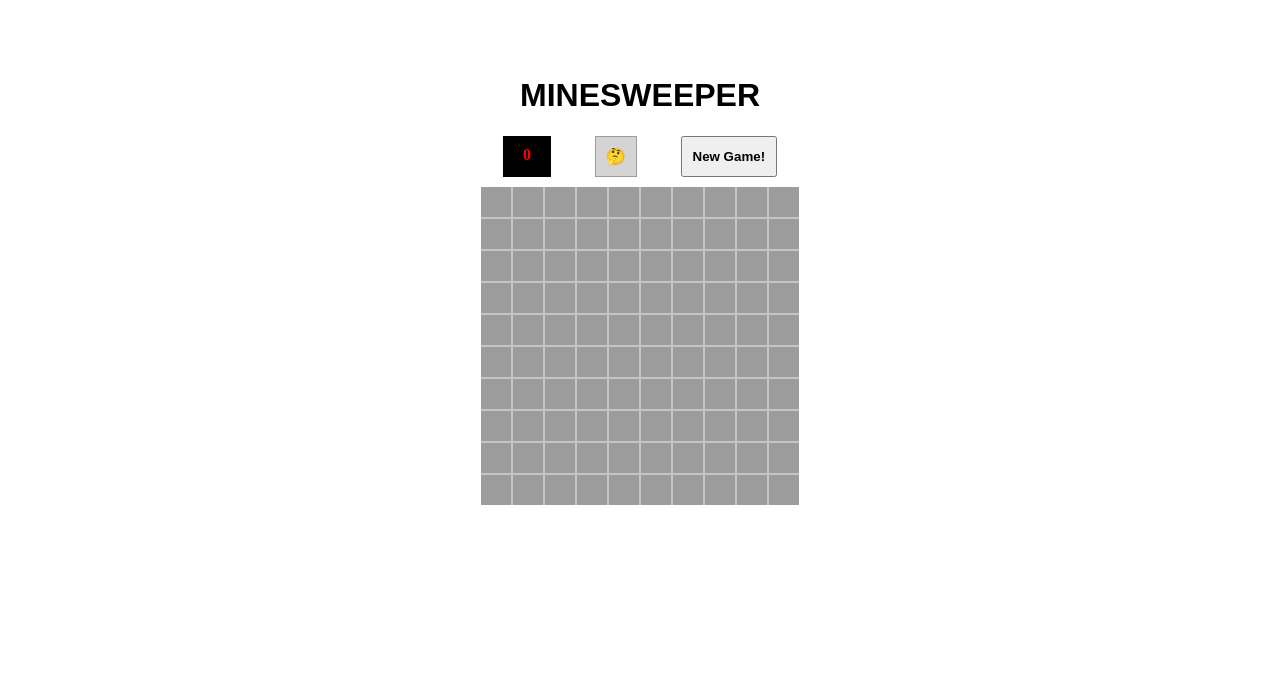
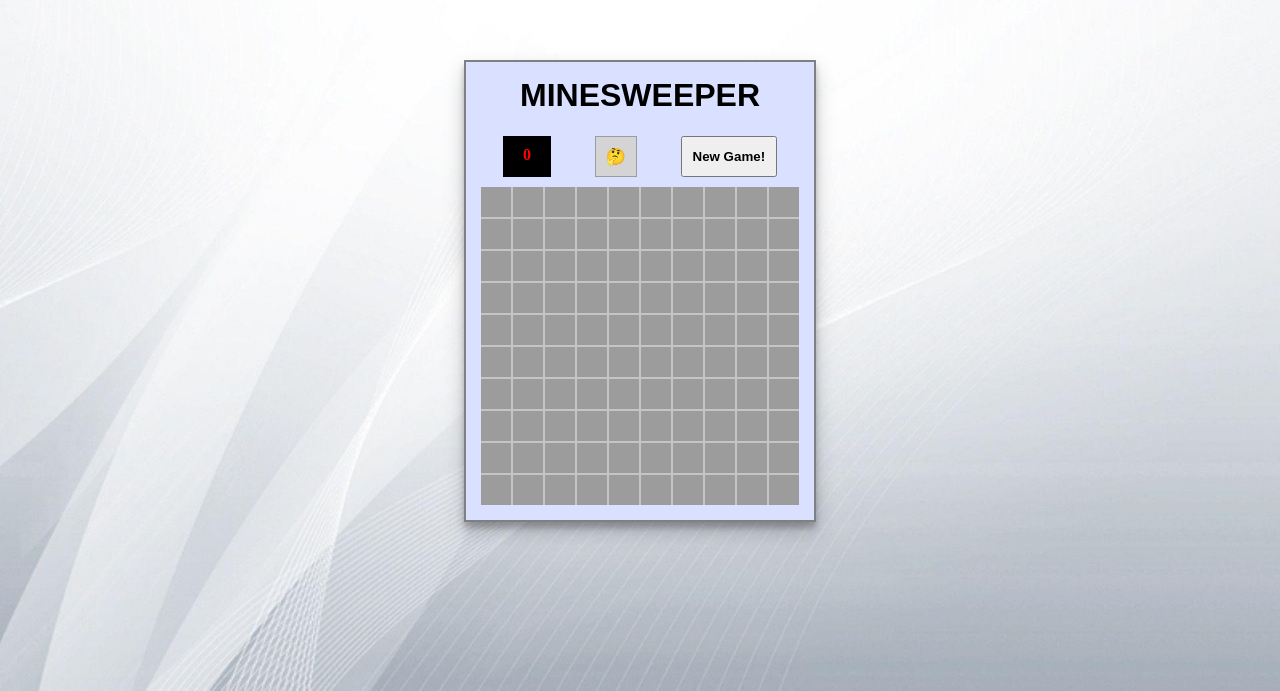
Before and after one commit to Cufavarela/MInesWeeper, a React (Create React App) app: page / in a window 1280 px wide. Shown: the part 109-800 px from the top of the page. Built offline with nearby package versions, Linux system fonts and the light colour scheme.

Commit message:
fix some styles

```diff
--- a/src/App.js
+++ b/src/App.js
@@ -9,6 +9,7 @@ function App() {
 
   return (
     <main>
+      <div className="gameContainer">
         <h1>MINESWEEPER</h1>
         <Header
           newGame={newGame}
@@ -21,6 +22,7 @@ function App() {
           setFoundedMines={setFoundedMines}
           foundedMines={foundedMines}
         />
+      </div>
     </main>
   );
 }
--- a/src/Assets/Styles/App.scss
+++ b/src/Assets/Styles/App.scss
@@ -4,6 +4,8 @@ body,
   min-height: 100vh;
   overflow: hidden;
   margin: 0;
+  background-image: url("../BG.jpg");
+  background-size: cover;
 }
 main {
   height: 100vh;
@@ -20,5 +22,12 @@ h1 {
   margin-top: 0;
 }
 
+.gameContainer {
+  padding: 15px;
+  border: 2px solid grey;
+  background-color: rgb(218, 224, 255);
+  box-shadow: 0 10px 20px rgba(0, 0, 0, 0.19), 0 6px 6px rgba(0, 0, 0, 0.23);
+}
+
 @import "header";
 @import "grid";
```
Also changed, not shown: src/Assets/BG.jpg (added). Lines whose indentation alone changed are shown as unchanged.
